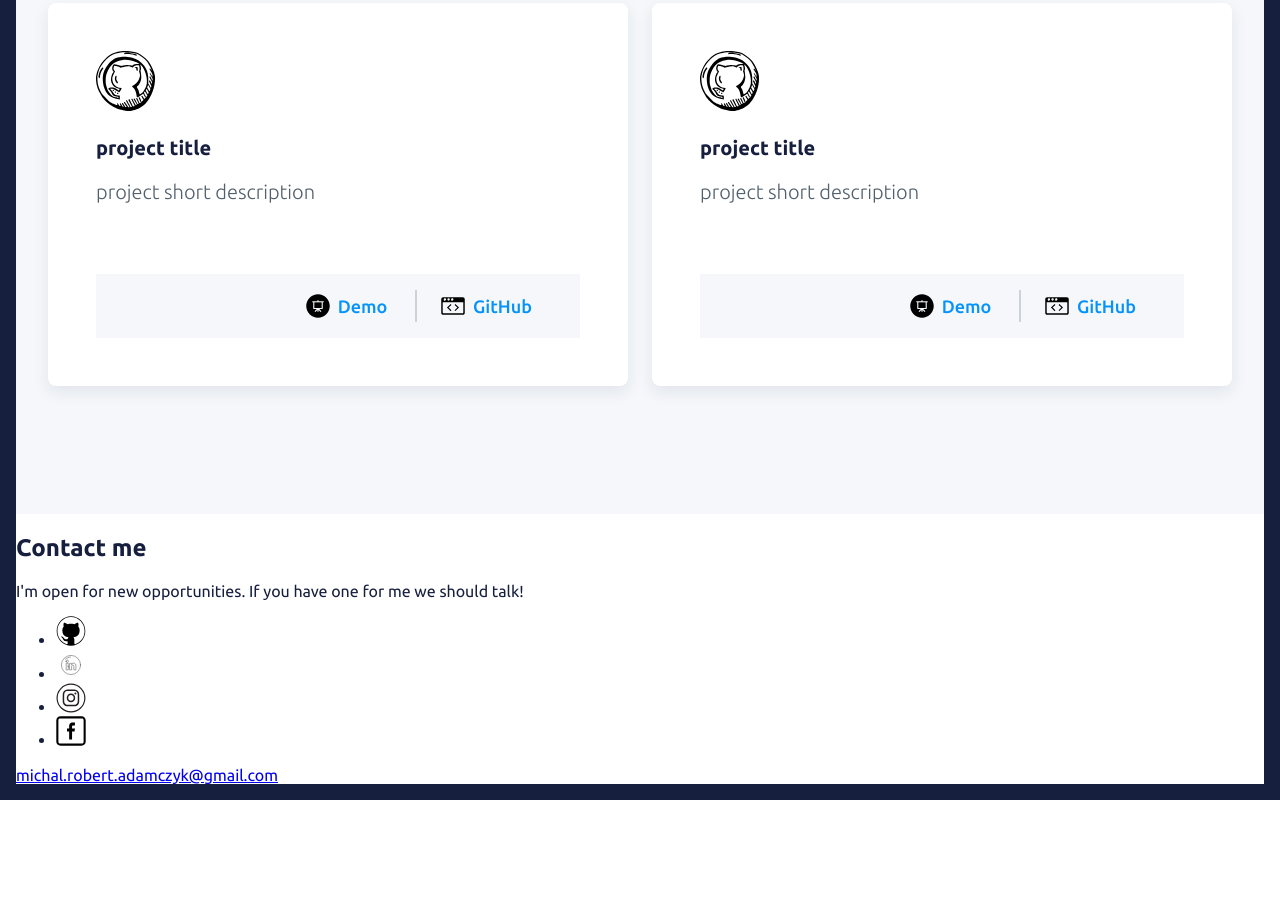
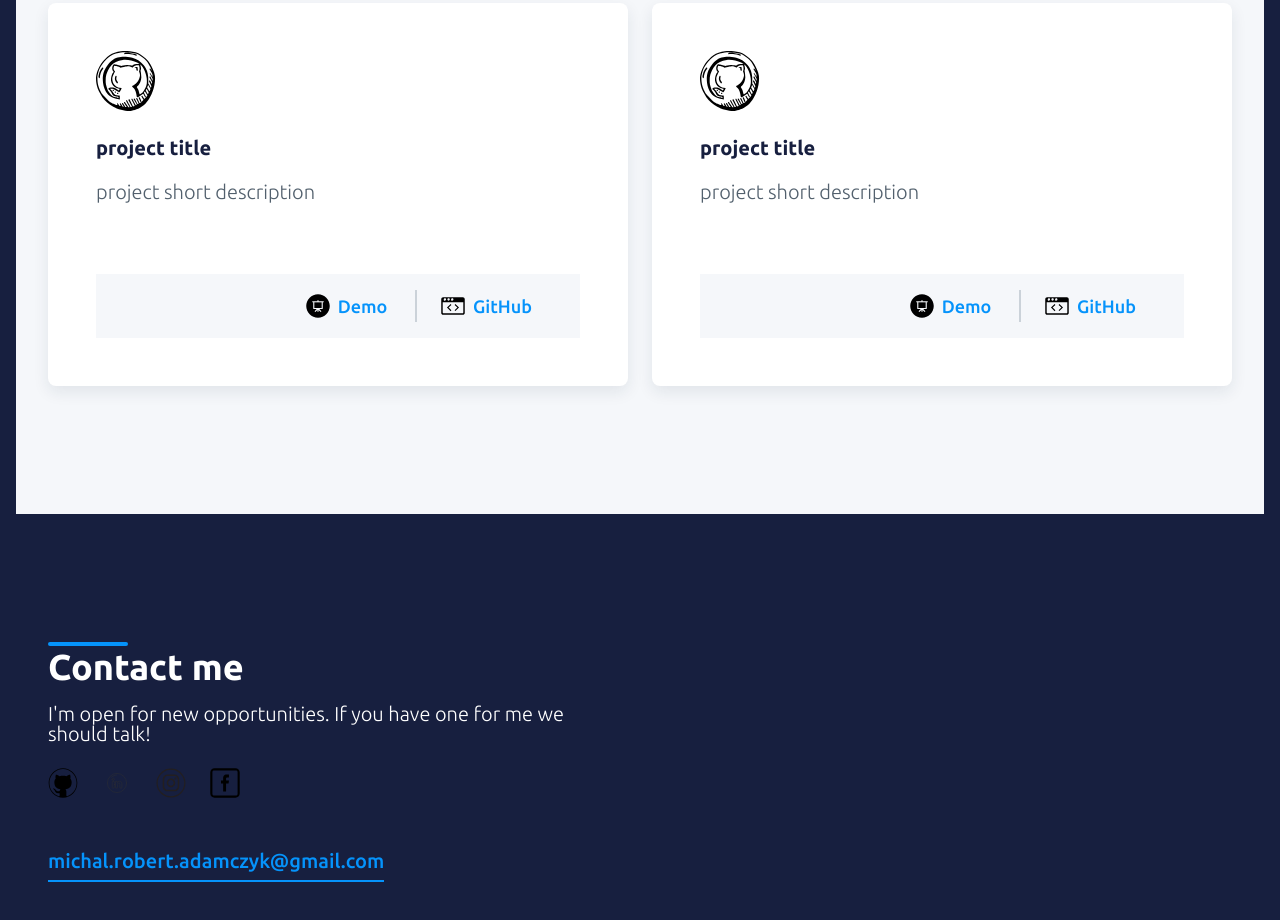
Before and after one commit to michal-robert-adamczyk/michal-robert-adamczyk.github.io, a website: page src/content/index.html in a window 1280 px wide. Shown: the part 2532-3452 px from the top of the page. Before the commit the page ends 3332 px from the top, so only its background shows below. Drawn offline with nearby package versions, Linux system fonts and the light colour scheme; files that its build step writes are made by us from their sources; files whose address does not match are found by name.

Commit message:
feat: desktop styles for contact

```diff
--- a/src/content/index.html
+++ b/src/content/index.html
@@ -145,6 +145,7 @@
     </section>
     <footer class="contact" id="contact">
       <h2 class="contact__title">Contact me</h2>
+      <div class="container">
         <p class="contact__description">I'm open for new opportunities. If you have one for me we should talk!</p>
         <ul class="social">
           <li class="social__item">
@@ -169,6 +170,7 @@
           </li>
         </ul>
         <a class="contact__mail" href="mailto:michal.robert.adamczyk@gmail.com">michal.robert.adamczyk@gmail.com</a>
+      </div>
     </footer>
   </main>
 
--- a/src/scss/main.scss
+++ b/src/scss/main.scss
@@ -6,6 +6,7 @@
 @import "modules/hero.scss";
 @import "modules/skills.scss";
 @import "modules/projects.scss";
+@import "modules/contact.scss";
 
 html {
   box-sizing: border-box;
--- /dev/null
+++ b/src/scss/modules/contact.scss
@@ -0,0 +1,54 @@
+.contact {
+    background: $big-stone;
+    color: #fff;
+    padding-bottom: 112px;
+    &__description {
+        font-weight: 300;
+        font-size: 1.25rem;
+        line-height: 1.25rem;
+        max-width: 580px;
+        margin: 0 0 1.5rem;
+    }
+    &__mail {
+        color: $blue;
+        font-weight: 500;
+        font-size: 1.25rem;
+        text-decoration: none;
+        padding-bottom: 8px;
+        border-bottom: 2px solid $blue;
+        display: inline-block;
+        margin: 3rem 0 0 0;
+    }
+    &__title{
+        font-size: 2.25rem;
+        margin: 0 auto 1rem;
+        font-style: normal;
+        font-weight: 600;
+        padding: 8rem 0 0;
+        max-width: 1184px;
+        &::before{
+            content: '';
+            width: 80px;
+            height: 4px;
+            display: block;
+            background: $blue;
+            border-radius: 8px;
+            margin-bottom: 1.5 rem;
+        }
+    }
+}
+
+.social {
+    list-style-type: none;
+    margin: 0;
+    padding: 0;
+    display: flex;
+    &__item {
+        & + & {
+            margin-left: 1.5rem;
+        }
+    }
+    &__link {
+        text-decoration: none;
+    }
+}
```
Lines whose indentation alone changed are shown as unchanged.
